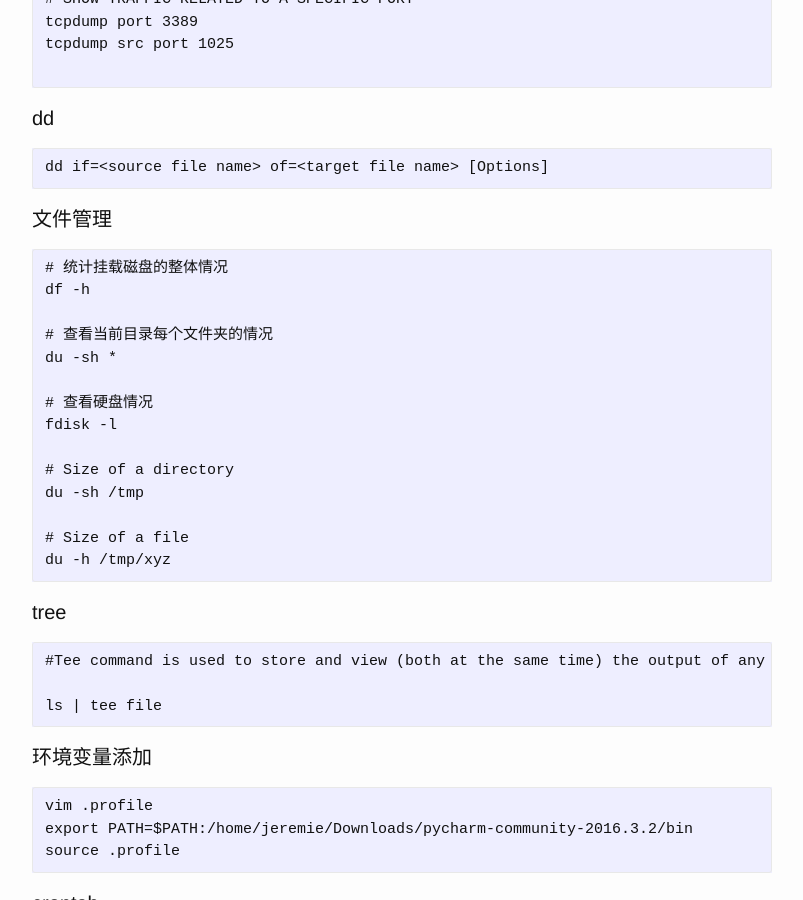
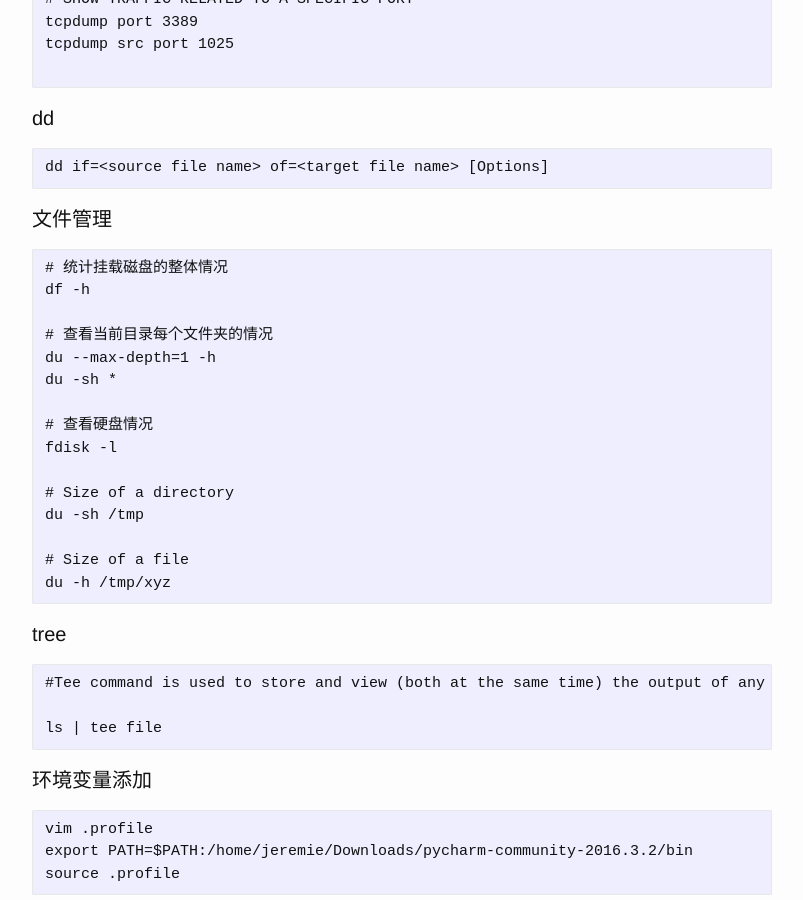
Before and after one commit to josephstalin117/josephstalin117.github.io, a Jekyll site: the page built from _posts/2016-04-04-linux.markdown, in a window 1280 px wide and 900 px high, scrolled down 1948 px. Shown: the whole window, without its empty margins (238-1041 px from the left). Built offline with Jekyll 4.4.1, drawn with Linux system fonts in a browser that asks for light colours.

Commit message:
edit about disk

```diff
--- a/_posts/2016-04-04-linux.markdown
+++ b/_posts/2016-04-04-linux.markdown
@@ -108,6 +108,7 @@ dd if=<source file name> of=<target file name> [Options]
 df -h
 
 # 查看当前目录每个文件夹的情况
+du --max-depth=1 -h
 du -sh *
 
 # 查看硬盘情况
```
